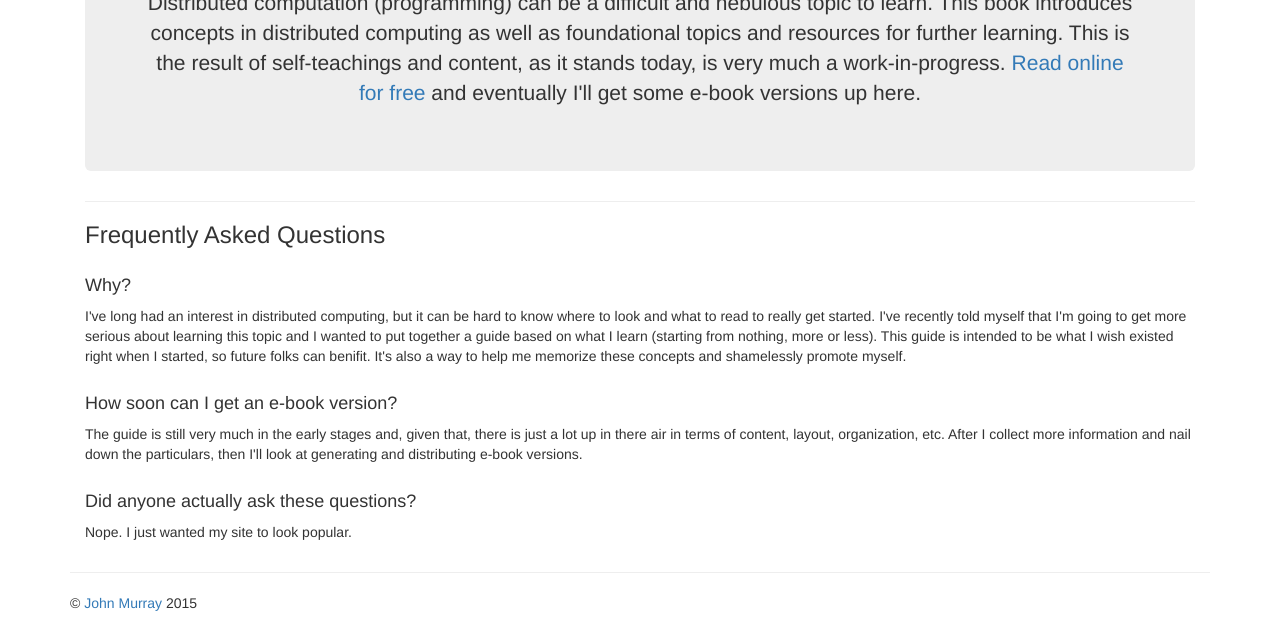
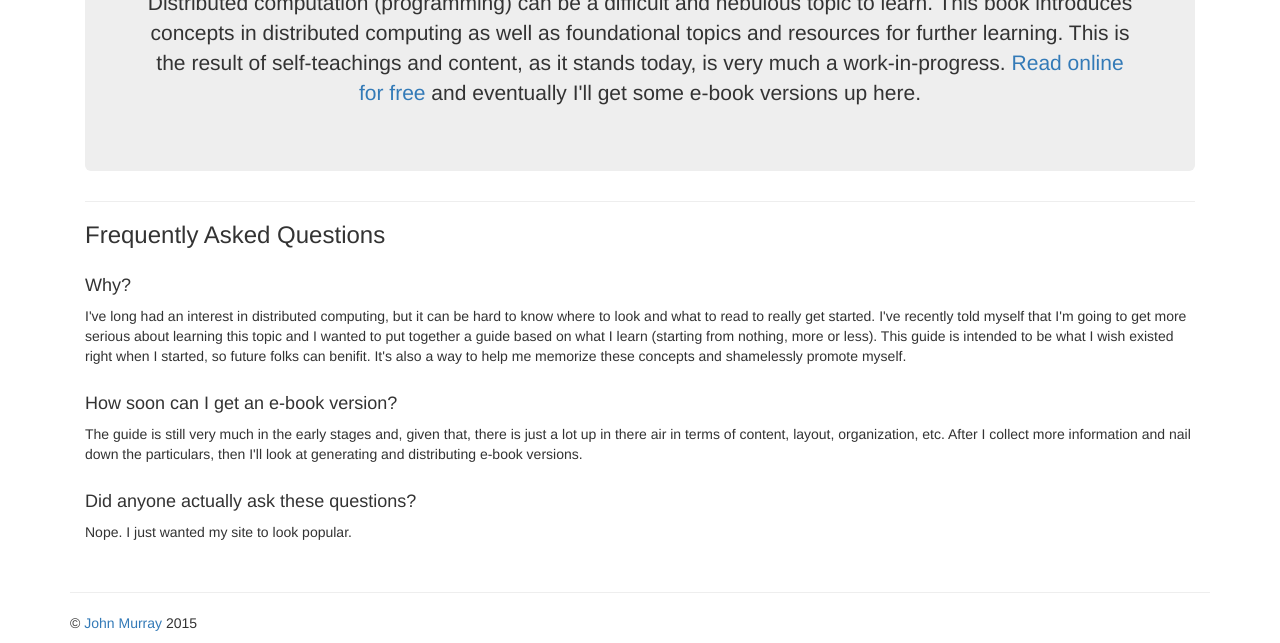
Before and after one commit to JohnMurray/distributed-guide, a plain HTML site: page _site/index.html in a window 1280 px wide. Shown: the part 316-959 px from the top of the page. Drawn offline with Linux system fonts and the light colour scheme.

Commit message:
style-fix + regen

```diff
--- a/_site/css/main.css
+++ b/_site/css/main.css
@@ -29,5 +29,5 @@
  * Footer
  */
 hr.footer {
-  margin-top:r0px;
+  margin-top:40px;
 }
--- a/css/main.css
+++ b/css/main.css
@@ -29,5 +29,5 @@
  * Footer
  */
 hr.footer {
-  margin-top:r0px;
+  margin-top:40px;
 }
```
